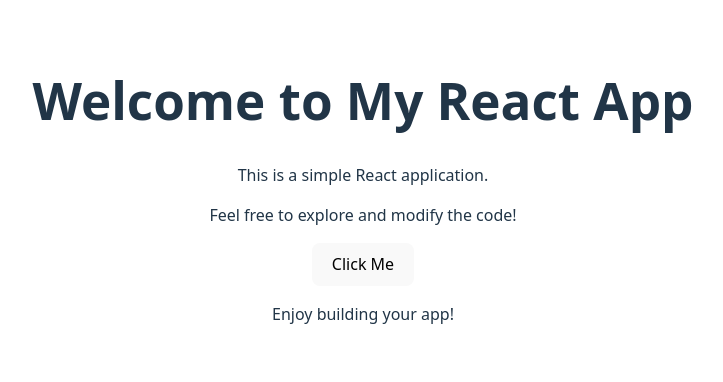
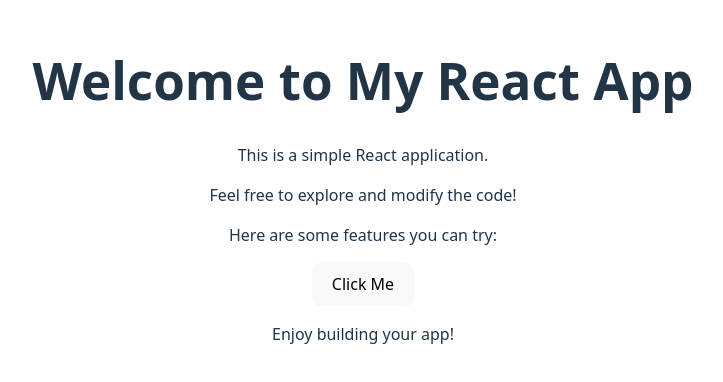
Before and after one commit to Ragul-M007/new-doc, a React (Vite) app: page / in a window 1280 px wide. Shown: the part 210-592 px from the top of the page, without its empty margins (277-1000 px from the left). Built offline with nearby package versions, Linux system fonts and the light colour scheme.

Commit message:
Initial commit with Vite + React app

```diff
--- a/src/App.jsx
+++ b/src/App.jsx
@@ -6,6 +6,7 @@ const App = () => {
       <h1>Welcome to My React App</h1>
       <p>This is a simple React application.</p>
       <p>Feel free to explore and modify the code!</p>
+      <p>Here are some features you can try:</p>
       <button onClick={() => alert('Button clicked!')}>Click Me</button>
       <p>Enjoy building your app!</p>
 
```
